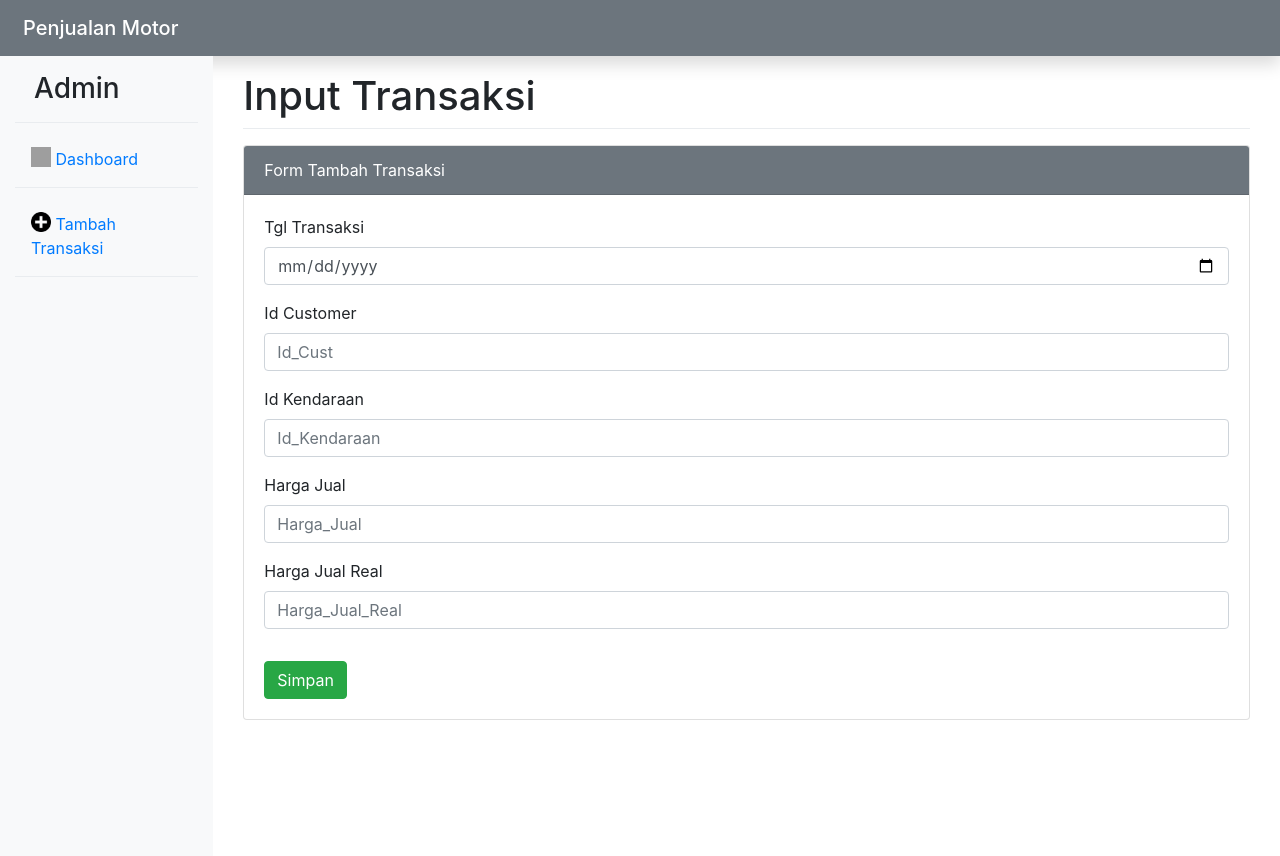
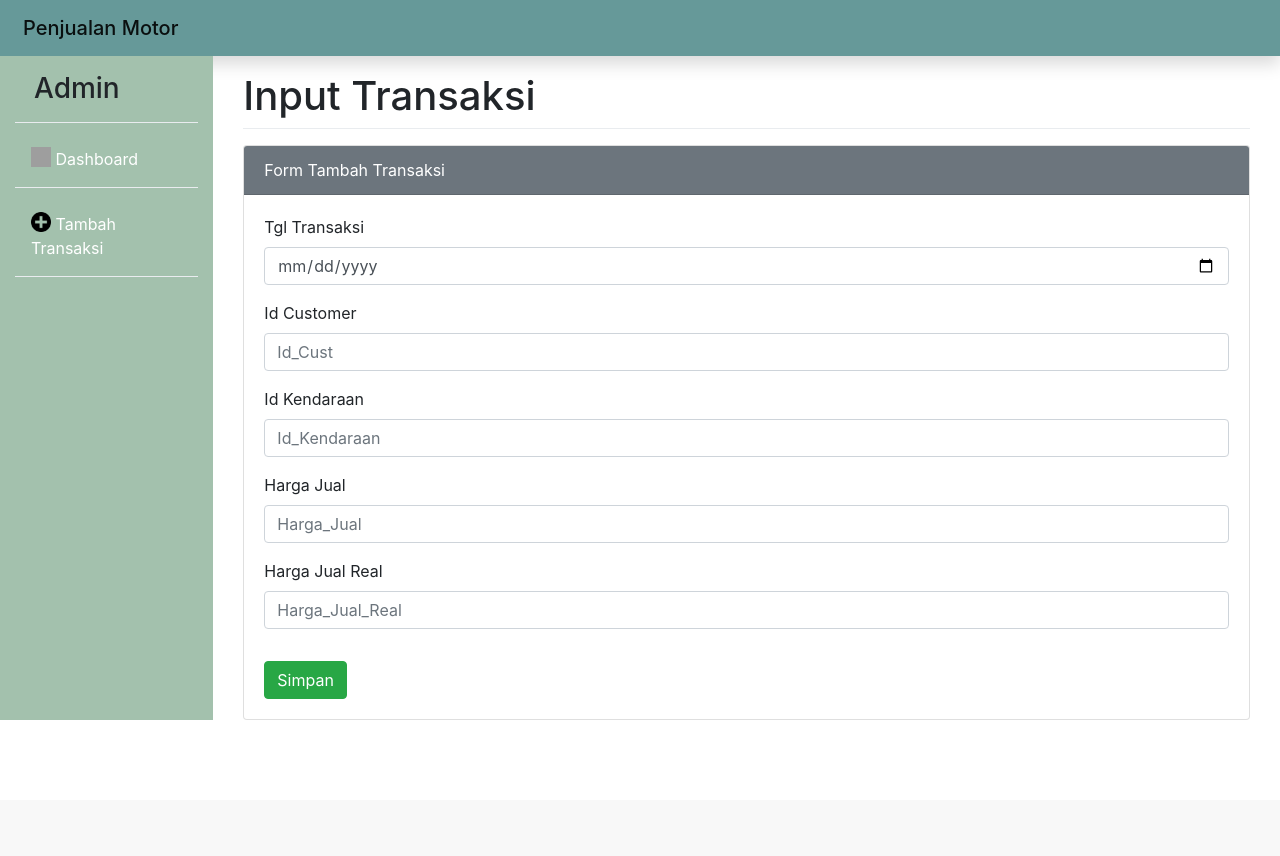
Before and after one commit to dputrap/FPDBMS, a PHP site: page /FPDBMS/Teller/form-tambah-transaksi.php in a window 1280 px wide. After the commit the page ends 800 px from the top, so only its background shows below. Run offline with PHP 8.4, Linux system fonts and the light colour scheme; grey boxes are pictures that could not be loaded.

Commit message:
Update form tambah transaksi teller

```diff
--- a/Teller/form-tambah-transaksi.php
+++ b/Teller/form-tambah-transaksi.php
@@ -6,15 +6,15 @@
 </head>
 <body>
 	<!-- Navbar -->
-	<nav class="navbar navbar-dark bg-secondary flex-md-nowrap p-2 shadow">
+	<nav class="navbar navbar-light flex-md-nowrap p-2 shadow" style="background-color: #669999;">
   		<div class="container-fluid">
-  			<span class="navbar-brand mb-0 h1">Penjualan Motor</span>
+  			<a href="transaksi.php"><span class="navbar-brand mb-0 h1">Penjualan Motor</span></a>
   		</div>
 	</nav>
 	<div class="container-fluid">
 		<div class="row">
 			<!-- Sidebar -->
-			<div class="col-md-2 d-none d-md-block bg-light sidebar" style="height: 100vh">
+			<div class="col-md-2 d-none d-md-block sidebar" style="background-color: #a3c1ad;">
 				<div class="sidebar-sticky">
 					<ul class="nav flex-column">
 						<li class="nav-item mt-3">
@@ -22,13 +22,13 @@
 						</li>
 						<div class="dropdown-divider"></div>
 						<li class="nav-item mt-2">
-							<a class="nav-link" href="index.php">
+							<a class="nav-link text-white" href="index.php">
 								<img src="../assets/bars-graphic-business-symbol.png" width="20" height="20" class="d-inline-block align-top"> Dashboard
 							</a>
 						</li>
 						<div class="dropdown-divider"></div>
 						<li class="nav-item mt-2">
-							<a class="nav-link" href="form-tambah-user.php">
+							<a class="nav-link text-white" href="form-tambah-user.php">
 								<img src="../assets/add-interface-circular-symbol-with-plus-sign.png" width="20" height="20" class="d-inline-block align-top"> Tambah Transaksi
 							</a>
 						</li>
@@ -44,7 +44,7 @@
 					<div class="dropdown-divider"></div>
 					<!-- Form jadwal -->
 					<div class="card mt-3">
-						<div class="card-header bg-secondary text-white">
+						<div class="card-header bg-secondary text-white" style="background-color: #a3c1ad;">
 							Form Tambah Transaksi
 						</div>
 						<div class="card-body">
```
